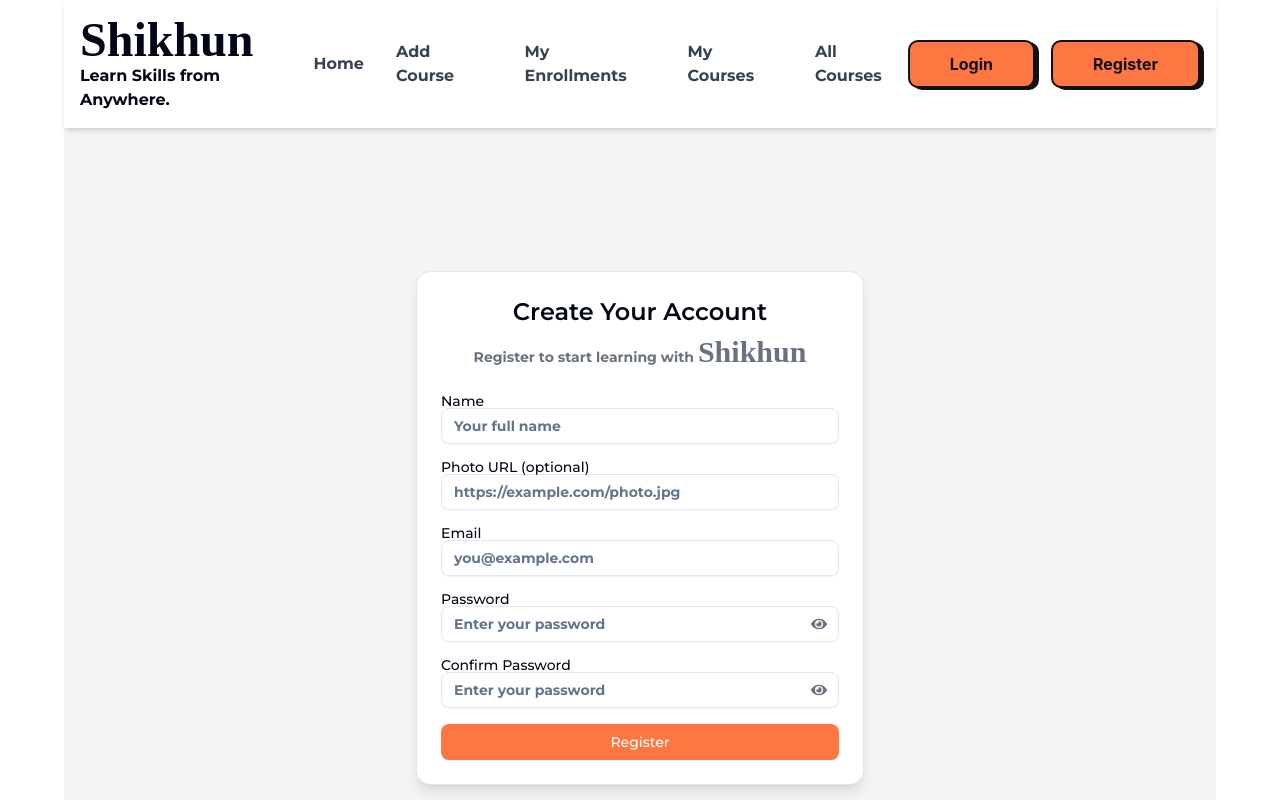
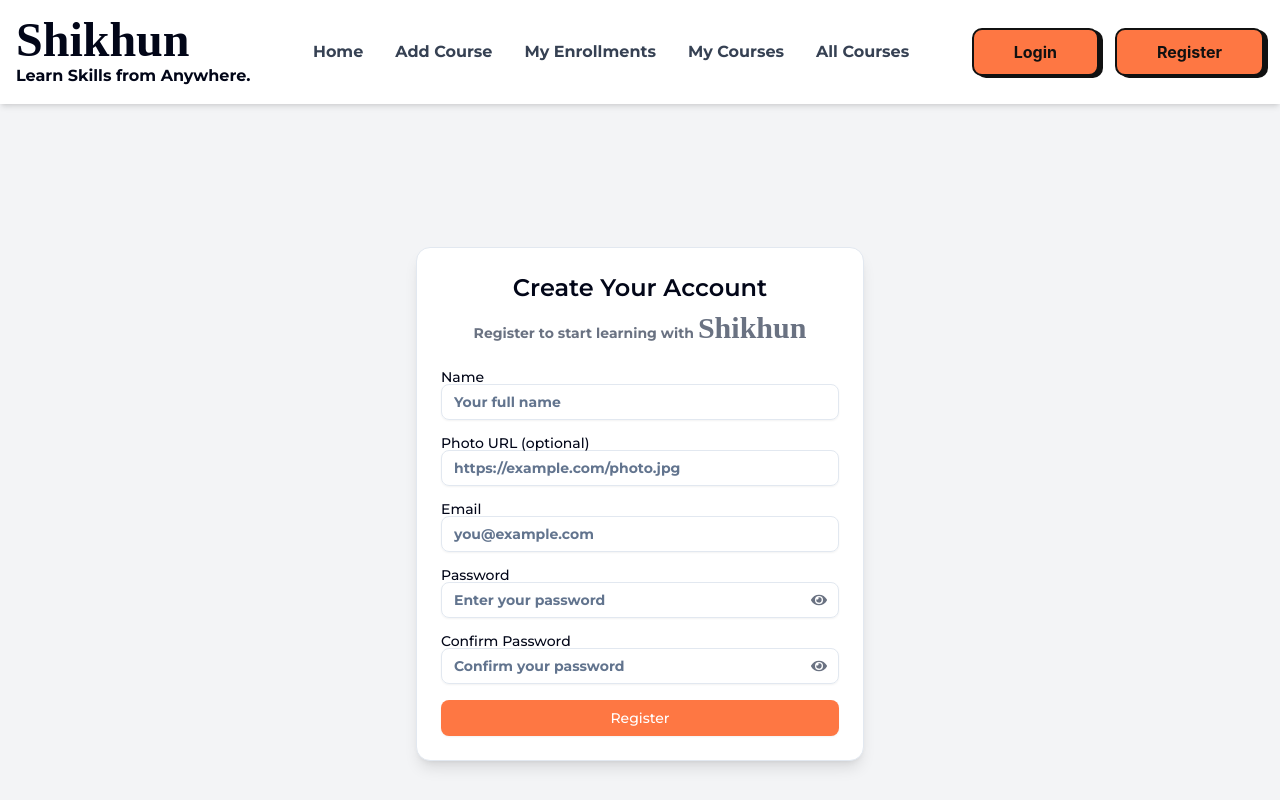
Before and after one commit to Sulayman-WebMaster/course-management-app, a React (Vite) app: page /register in a window 1280 px wide. Shown: the top 800 px of the page. Built offline with nearby package versions, Linux system fonts and the light colour scheme; no server answers; a web font is replaced by a local one.

Commit message:
some error fixed

```diff
--- a/src/App.jsx
+++ b/src/App.jsx
@@ -6,7 +6,7 @@ import { ToastContainer } from 'react-toastify';
 
 const App = () => {
   return (
-   <div className='mx-auto max-w-6xl montserrat-base'>
+   <div className='mx-auto max-w-7xl montserrat-base'>
       <ToastContainer />
      <Header/>
      <Outlet/>
--- a/src/pages/Course.jsx
+++ b/src/pages/Course.jsx
@@ -141,11 +141,11 @@ const Course = () => {
                 Unenroll
               </>
             ) : isFull ? (
-              'Course Full'
+              'No seats left'
             ) : (
               <>
-                <FaUserPlus />
-                Enroll Now
+                <FaUserPlus className='text-2xl mr-2'/>
+                Enroll Now Only {  course.totalSeats - course.enrolledUsers.length} Seat Left!
               </>
             )}
           </Button>
--- a/src/pages/Courses.jsx
+++ b/src/pages/Courses.jsx
@@ -1,13 +1,9 @@
 import React, { useEffect, useState } from 'react';
-import useSecureAxios from '../Hooks/useSecureAxios';
-import { useNavigate } from 'react-router';
-import { toast } from 'react-toastify';
 import axios from 'axios';
 
 const Courses = () => {
   const [courses, setCourses] = useState([]);
   const [loading, setLoading] = useState(true);
-  const navigate = useNavigate();
 
  useEffect(() => {
     axios.get(`${import.meta.env.VITE_BASE_URI}/api/courses`)
--- a/src/pages/MyCourses.jsx
+++ b/src/pages/MyCourses.jsx
@@ -20,7 +20,7 @@ const MyCourses = () => {
       const res = await axiosSecure.get(`/api/mycourses/email?email=${user.email}`);
       setCourses(res.data.courses || []);
     } catch (err) {
-      toast.error('Failed to fetch your courses');
+
     } finally {
       setLoading(false);
     }
--- a/src/pages/Register.jsx
+++ b/src/pages/Register.jsx
@@ -1,9 +1,11 @@
-import React, { use, useState } from 'react';
+import React, { useState, useContext } from 'react';
 import { useNavigate, useLocation } from 'react-router';
 import { updateProfile } from 'firebase/auth';
 
 import { toast } from 'react-toastify';
-import { Card, CardHeader, CardTitle, CardDescription, CardContent, CardFooter } from '@/components/ui/card';
+import {
+  Card, CardHeader, CardTitle, CardDescription, CardContent, CardFooter
+} from '@/components/ui/card';
 import { Input } from '@/components/ui/input';
 import { Label } from '@/components/ui/label';
 import { Button } from '@/components/ui/button';
@@ -11,12 +13,14 @@ import { AuthContext } from '../Provider/AuthProvider';
 import { FaEye, FaEyeSlash } from 'react-icons/fa';
 
 const Register = () => {
-  const {createUser,user,setUser} = use(AuthContext)
+  const { createUser, user, setUser } = useContext(AuthContext);
+
   const [showPassword, setShowPassword] = useState(false);
   const [showConfirmPassword, setShowConfirmPassword] = useState(false);
 
   const togglePassword = () => setShowPassword(!showPassword);
   const toggleConfirmPassword = () => setShowConfirmPassword(!showConfirmPassword);
+
   const navigate = useNavigate();
   const location = useLocation();
 
@@ -27,6 +31,7 @@ const Register = () => {
     password: '',
     confirmPassword: '',
   });
+
   const [loading, setLoading] = useState(false);
 
   const from = location.state?.from?.pathname || '/';
@@ -81,7 +86,6 @@ const Register = () => {
     } finally {
       setLoading(false);
     }
-    console.log(user)
   };
 
   return (
@@ -96,25 +100,54 @@ const Register = () => {
 
         <form onSubmit={handleSubmit}>
           <CardContent className="space-y-4">
-            {/* Inputs here */}
             <div>
               <Label htmlFor="name">Name</Label>
-              <Input id="name" name="name" type="text" placeholder="Your full name" value={formData.name} onChange={handleChange} required />
+              <Input
+                id="name"
+                name="name"
+                type="text"
+                placeholder="Your full name"
+                value={formData.name}
+                onChange={handleChange}
+                required
+              />
             </div>
+
             <div>
               <Label htmlFor="photoURL">Photo URL (optional)</Label>
-              <Input id="photoURL" name="photoURL" type="url" placeholder="https://example.com/photo.jpg" value={formData.photoURL} onChange={handleChange} />
+              <Input
+                id="photoURL"
+                name="photoURL"
+                type="url"
+                placeholder="https://example.com/photo.jpg"
+                value={formData.photoURL}
+                onChange={handleChange}
+              />
             </div>
+
             <div>
               <Label htmlFor="email">Email</Label>
-              <Input id="email" name="email" type="email" placeholder="you@example.com" value={formData.email} onChange={handleChange} required />
+              <Input
+                id="email"
+                name="email"
+                type="email"
+                placeholder="you@example.com"
+                value={formData.email}
+                onChange={handleChange}
+                required
+              />
             </div>
+
             <div className="relative">
               <Label htmlFor="password">Password</Label>
               <Input
                 id="password"
+                name="password"
                 type={showPassword ? 'text' : 'password'}
                 placeholder="Enter your password"
+                value={formData.password}
+                onChange={handleChange}
+                required
               />
               <button
                 type="button"
@@ -124,25 +157,34 @@ const Register = () => {
                 {showPassword ? <FaEyeSlash /> : <FaEye />}
               </button>
             </div>
+
             <div className="relative">
               <Label htmlFor="confirmPassword">Confirm Password</Label>
               <Input
-                         id="confirmpassword"
+                id="confirmPassword"
+                name="confirmPassword"
                 type={showConfirmPassword ? 'text' : 'password'}
-                         placeholder="Enter your password"
+                placeholder="Confirm your password"
+                value={formData.confirmPassword}
+                onChange={handleChange}
+                required
               />
               <button
                 type="button"
                 onClick={toggleConfirmPassword}
                 className="absolute right-3 top-6 text-gray-500 hover:text-[#FE7743]"
               >
-                         {showPassword ? <FaEyeSlash /> : <FaEye />}
+                {showConfirmPassword ? <FaEyeSlash /> : <FaEye />}
               </button>
             </div>
           </CardContent>
 
           <CardFooter className="flex flex-col space-y-4 mt-4">
-            <Button type="submit" className="w-full bg-[#FE7743] hover:bg-[#e86635] text-white" disabled={loading}>
+            <Button
+              type="submit"
+              className="w-full bg-[#FE7743] hover:bg-[#e86635] text-white"
+              disabled={loading}
+            >
               {loading ? 'Registering...' : 'Register'}
             </Button>
           </CardFooter>
```
Lines whose indentation alone changed are shown as unchanged.
